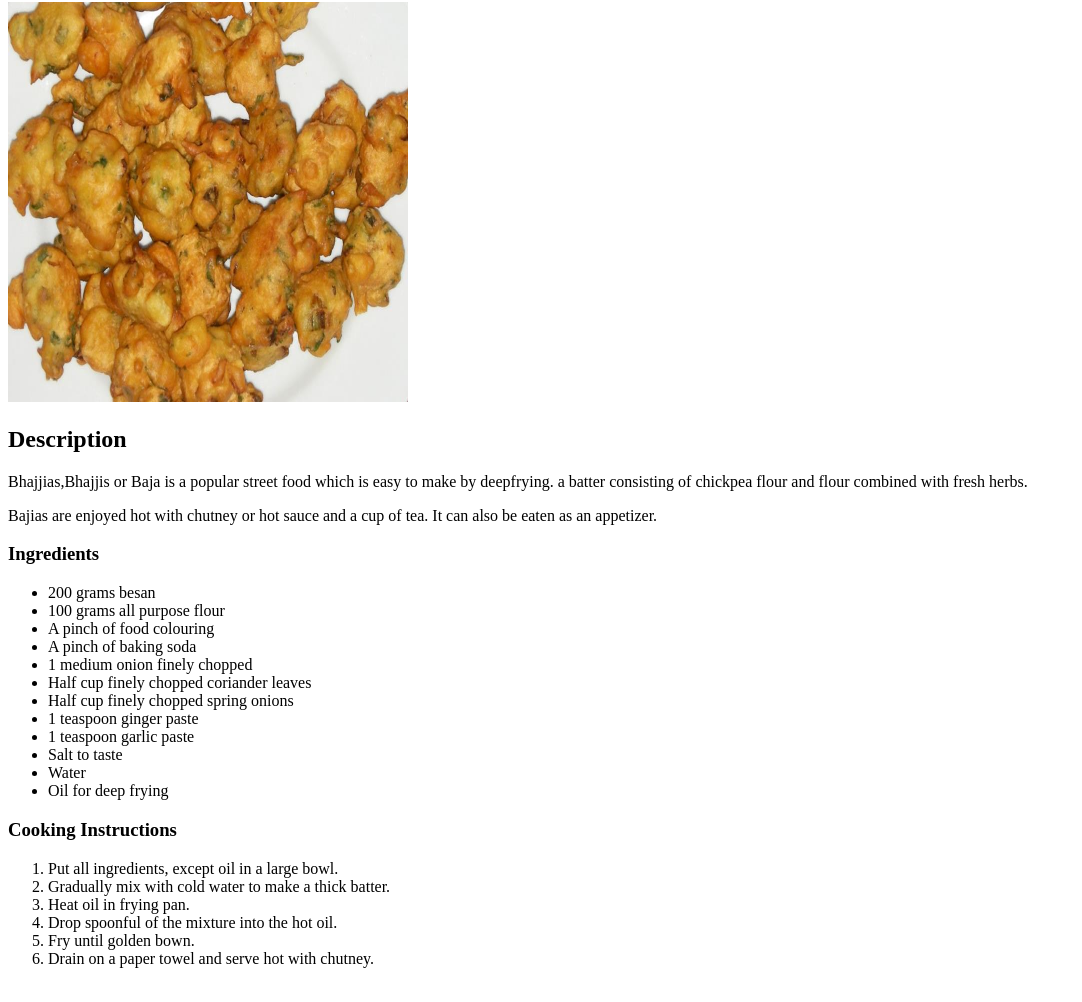
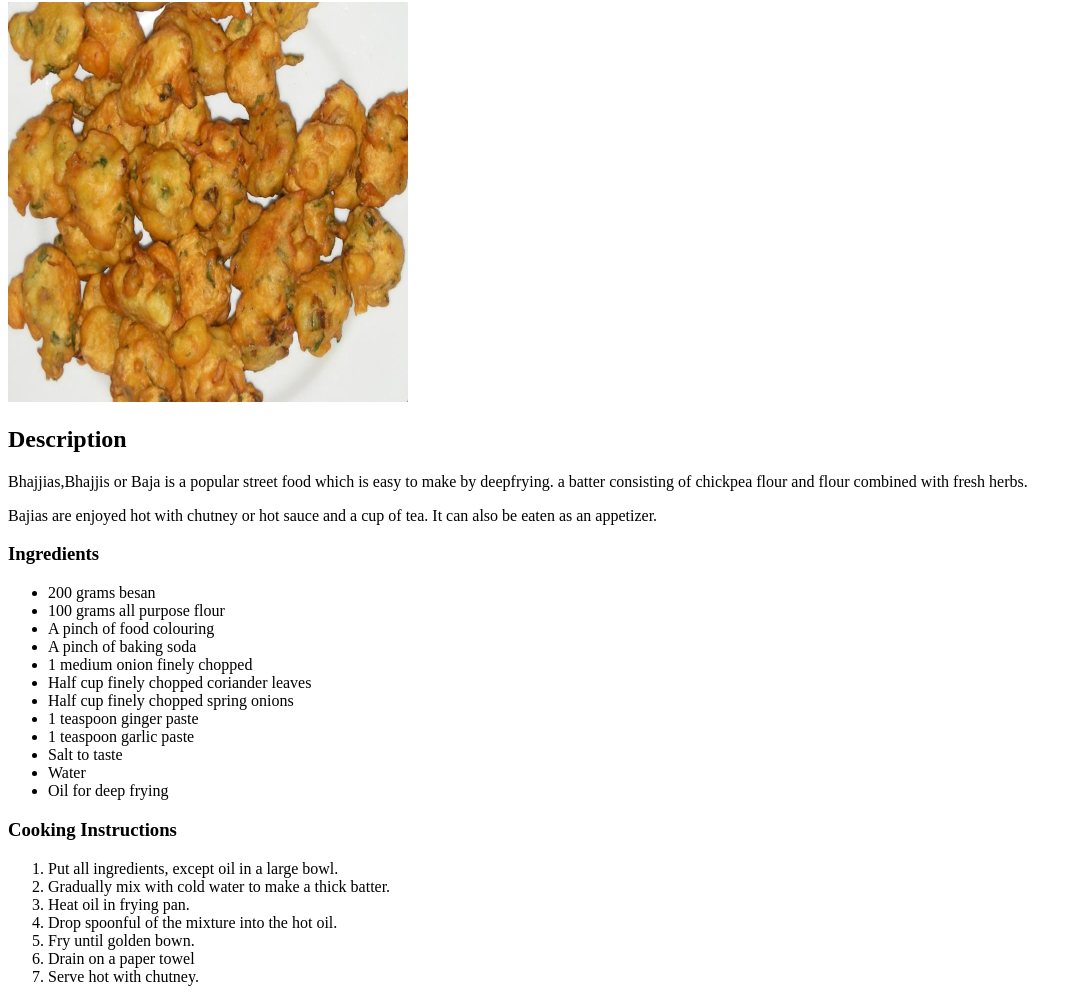
Before and after one commit to Joeptimiser/odin-recipes, a plain HTML site: page recipes/baija.html in a window 1280 px wide. Shown: the part 78-1080 px from the top of the page, without its empty margins (0-1082 px from the left). Drawn offline with Linux system fonts and the light colour scheme.

```diff
--- a/recipes/baija.html
+++ b/recipes/baija.html
@@ -41,7 +41,8 @@
         <li>Heat oil in frying pan.</li>
         <li>Drop spoonful of the mixture into the hot oil.</li>
         <li>Fry until golden bown.</li>
-        <li>Drain on a paper towel and serve hot with chutney.</li>
+        <li>Drain on a paper towel</li>
+        <li>Serve hot with chutney.</li>
       </ol>
 </body>
 </html>
```
